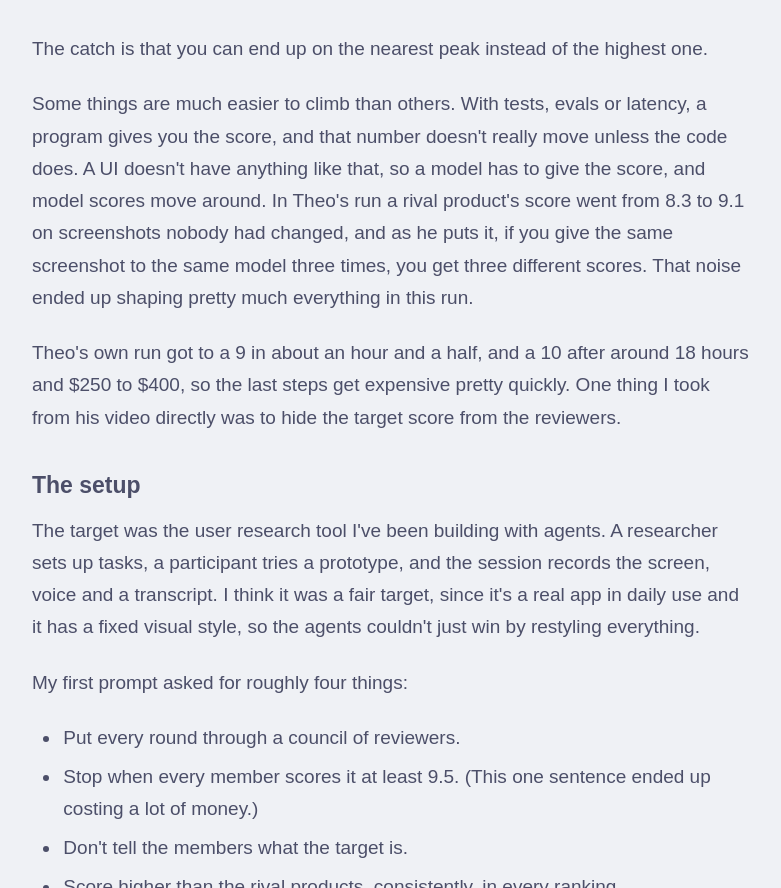
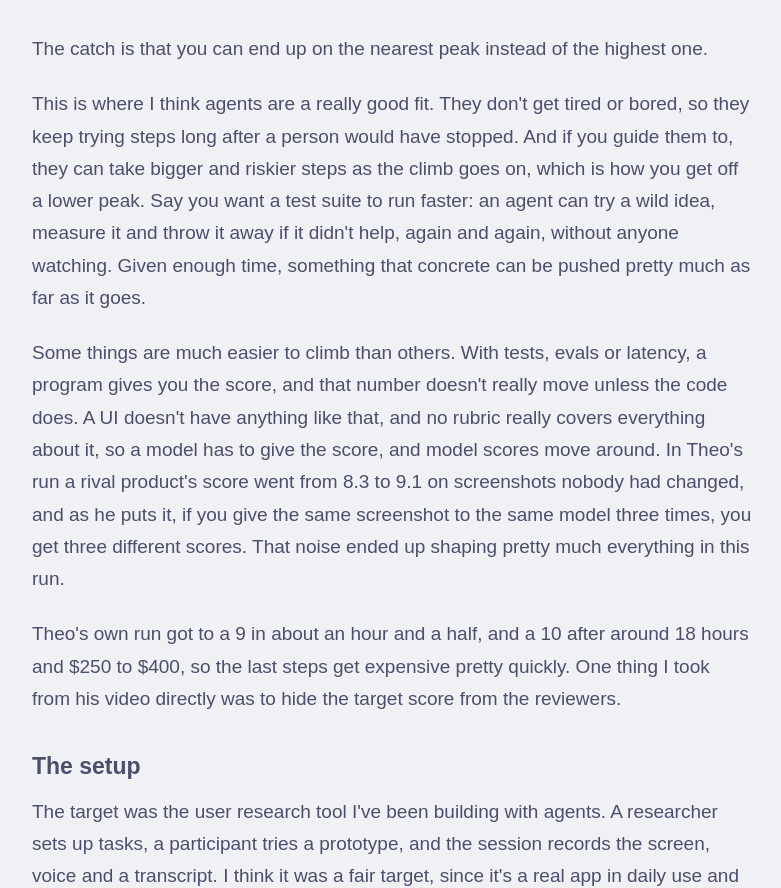
Before and after one commit to DrBushyTop/huuhkadotnet, an Astro site: page /hill-climbing-a-ui-with-coding-agents in a window 1280 px wide. Shown: the part 2328-3216 px from the top of the page, without its empty margins (248-1029 px from the left). Built offline with nearby package versions, Linux system fonts and the light colour scheme; Astro itself is replaced by a stand-in of ours; some packages are replaced by stand-ins of ours; a web font is replaced by a local one.

Commit message:
Say why agents suit hill climbing in the hill-climb post

```diff
--- a/src/content/blog/hill-climbing-a-ui-with-coding-agents.mdx
+++ b/src/content/blog/hill-climbing-a-ui-with-coding-agents.mdx
@@ -49,7 +49,9 @@ Hill climbing itself is a pretty simple loop. The agent can only see what's near
 
 The catch is that you can end up on the nearest peak instead of the highest one.
 
-Some things are much easier to climb than others. With tests, evals or latency, a program gives you the score, and that number doesn't really move unless the code does. A UI doesn't have anything like that, so a model has to give the score, and model scores move around. In Theo's run a rival product's score went from 8.3 to 9.1 on screenshots nobody had changed, and as he puts it, if you give the same screenshot to the same model three times, you get three different scores. That noise ended up shaping pretty much everything in this run.
+This is where I think agents are a really good fit. They don't get tired or bored, so they keep trying steps long after a person would have stopped. And if you guide them to, they can take bigger and riskier steps as the climb goes on, which is how you get off a lower peak. Say you want a test suite to run faster: an agent can try a wild idea, measure it and throw it away if it didn't help, again and again, without anyone watching. Given enough time, something that concrete can be pushed pretty much as far as it goes.
+
+Some things are much easier to climb than others. With tests, evals or latency, a program gives you the score, and that number doesn't really move unless the code does. A UI doesn't have anything like that, and no rubric really covers everything about it, so a model has to give the score, and model scores move around. In Theo's run a rival product's score went from 8.3 to 9.1 on screenshots nobody had changed, and as he puts it, if you give the same screenshot to the same model three times, you get three different scores. That noise ended up shaping pretty much everything in this run.
 
 Theo's own run got to a 9 in about an hour and a half, and a 10 after around 18 hours and $250 to $400, so the last steps get expensive pretty quickly. One thing I took from his video directly was to hide the target score from the reviewers.
 
```
